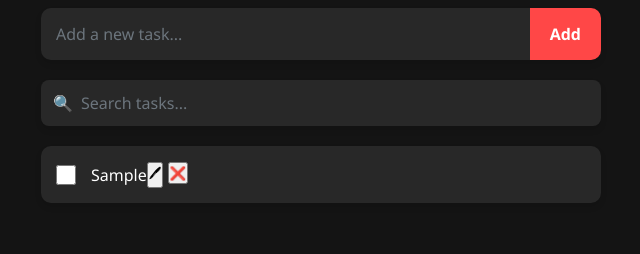
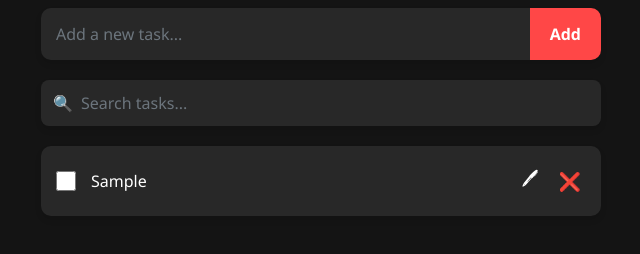
Before and after one commit to ShayanAzfar/TODO-List, a plain HTML site: page index.html in a window 1280 px wide. Both pictures are taken after typing "Sample" into the empty fields and a click on the button "Add". Shown: the part 96-350 px from the top of the page, without its empty margins (319-959 px from the left). Drawn offline with Linux system fonts and the light colour scheme.

Commit message:
made search feature js

```diff
--- a/script.js
+++ b/script.js
@@ -13,7 +13,7 @@ document.addEventListener("DOMContentLoaded", function () {
     todoInput.addEventListener('keypress', e => {
         if (e.key === "Enter") addTodo()
     });
-
+    searchInput.addEventListener("input",filterTodos);
     renderTodos();
 
     function addTodo() {
@@ -41,12 +41,24 @@ document.addEventListener("DOMContentLoaded", function () {
         todoInput.value = "";
         todoInput.focus();
     }
+    function filterTodos() {
+        const searchTerm = searchInput.value.toLowerCase();
+        const filteredTodos = todos.filter(todo =>
+            todo.text.toLowerCase().includes(searchTerm)
+        );
+        renderTodoList(filteredTodos);
+    }
 
     function saveTodos() {
         localStorage.setItem("todos", JSON.stringify(todos))
     }
 
     function renderTodos() {
+        if(searchInput.value.trim() !== "") {
+            filterTodos()
+        } else {
+            renderTodoList(todos);
+        }
         renderTodoList(todos);
     }
 
--- a/style.css
+++ b/style.css
@@ -143,6 +143,33 @@ body {
     top: 50%;
     transform: translate(-50%,-50%);
 }
+.todo-text {
+    flex: 1;
+    font-size: 16px;
+    word-break: break-word;
+}
+.actions{
+    display: flex;
+    gap: 10px;
+}
+.btn{
+    background-color: transparent;
+    border: none;
+    cursor: pointer;
+    font-size: 18px;
+    padding: 5px;
+    border-radius: 5px;
+    transition: background-color 0.2s;
+}
+.btn:hover{
+    background-color: rgba(0,0,0,0.05);
+}
+.edit-btn{
+    color: var(--edit-color);
+}
+.delete-btn {
+    color: var(--delete-color);
+}
 .empty-state{
     text-align: center;
     padding: 40px 0;
```
